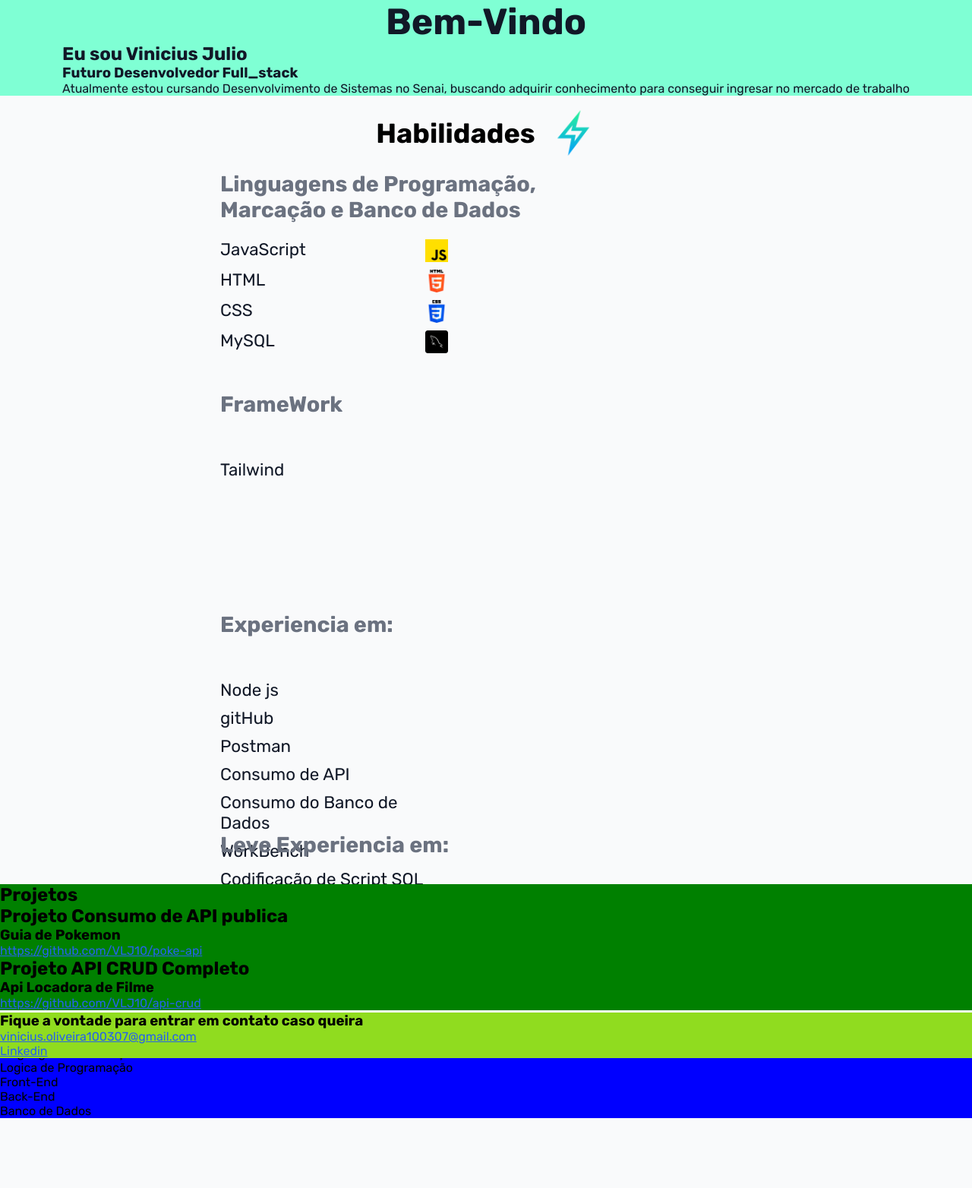
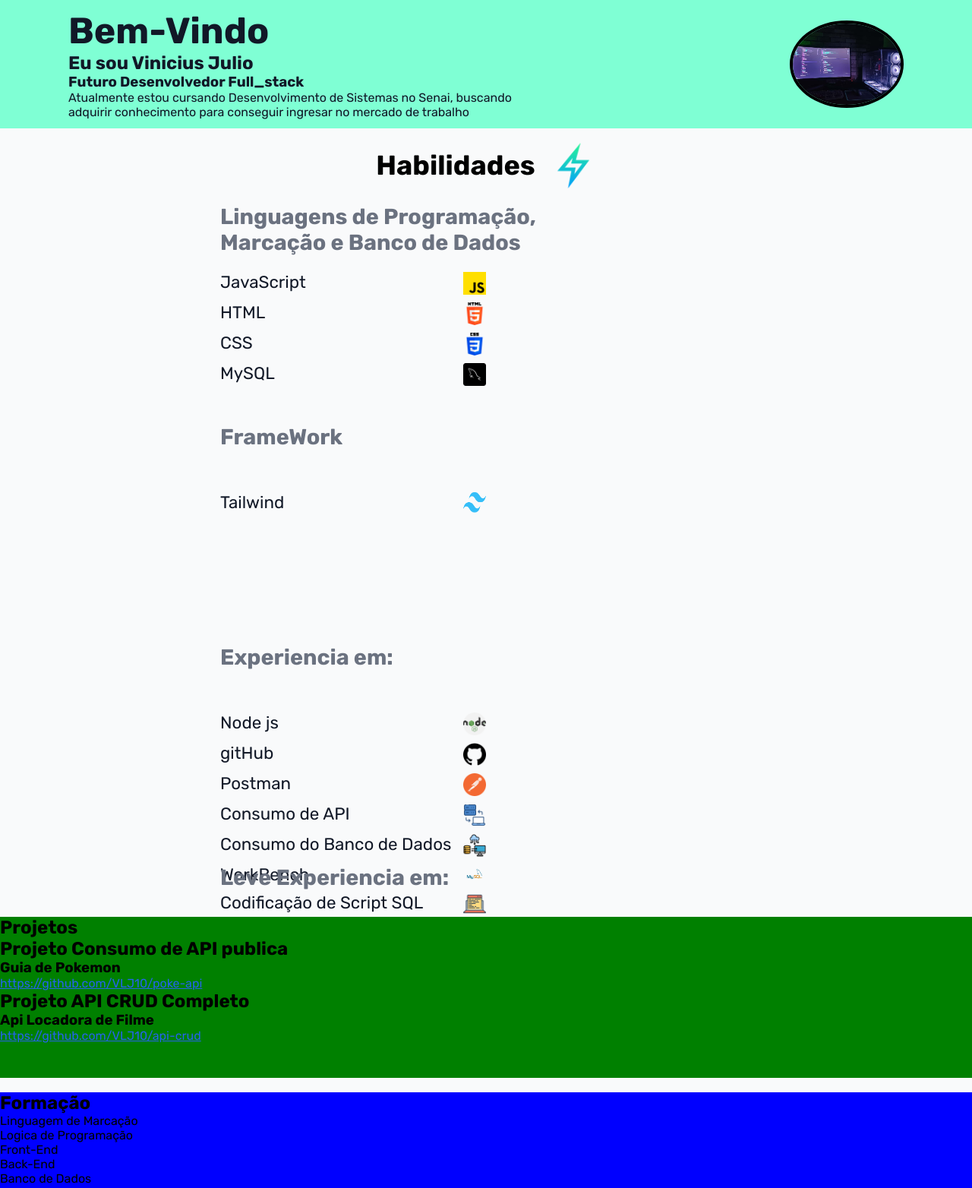
Before and after one commit to VLJ10/protifolio, a plain HTML site: page index.html in a window 1280 px wide. Shown: the top 1564 px of the page at 76% size. Before the commit the page ends 1472 px from the top, so only its background shows below. Drawn offline with Linux system fonts and the light colour scheme.

Commit message:
header atualizado

```diff
--- a/index.html
+++ b/index.html
@@ -15,8 +15,9 @@
 
 <body>
     <header>
-        <h1>Bem-Vindo</h1>
+
         <div class="container_header">
+            <h1>Bem-Vindo</h1>
             <div class="minha_descricao">
                 <h2>Eu sou Vinicius Julio</h2>
                 <h3>Futuro Desenvolvedor Full_stack</h3>
@@ -26,6 +27,7 @@
                 conseguir ingresar no mercado de trabalho</p>
         </div>
 
+        <img src="./img/fotopc.jpeg" alt="">
 
     </header>
     <br>
@@ -50,28 +52,28 @@
                 <div class="listas">
                     <h2>FrameWork</h2>
                 <ul>
-                    <li>Tailwind</li>
+                    <li>Tailwind <img src="./img/Tailwind_CSS_Logo.svg.png" alt=""></li>
                 </ul>
 
                 </div>
                 <div class="listas">
                     <h2>Experiencia em:</h2>
                 <ul>
-                    <li>Node js</li>
-                    <li>gitHub</li>
-                    <li>Postman</li>
-                    <li>Consumo de API</li>
-                    <li>Consumo do Banco de Dados</li>
-                    <li>WorkBench</li>
-                    <li>Codificação de Script SQL</li>
+                    <li>Node js <img src="./img/nodejs.png" alt=""></li>
+                    <li>gitHub <img src="./img/github.png" alt=""></li>
+                    <li>Postman <img src="./img/postman.png" alt=""></li>
+                    <li>Consumo de API <img src="./img/consumo_api.png" alt=""></li>
+                    <li>Consumo do Banco de Dados <img src="./img/consumo_banco.png" alt=""></li>
+                    <li>WorkBench <img src="./img/workbench.png" alt=""></li>
+                    <li>Codificação de Script SQL <img src="./img/script.png" alt=""></li>
                 </ul>
                 </div>
                 <div class="listas">
                     <h2>Leve Experiencia em:</h2>
                 <ul>
-                    <li>Modelagem de Banco de Dados</li>
-                    <li>Java</li>
-                    <li>C++</li>
+                    <li>Modelagem de Banco de Dados <img src="./img/modelagem.png" alt=""></li>
+                    <li>Java <img src="./img/java.png" alt=""></li>
+                    <li>C++  <img src="./img/c-.png" alt=""></li>
                 </ul>
                 </div>
 
--- a/style.css
+++ b/style.css
@@ -15,7 +15,7 @@
 }
 body{
     background-color: var(--color-background);
-    height: 165vh;
+    height: 215vh;
     font-family: 'Rubik', sans-serif;
     display: flex;
     flex-direction: column;
@@ -24,9 +24,9 @@ body{
 header{
     display: flex;
     background-color: aquamarine;
-    height: 150px;
+    height: 240px;
     width: 100%;
-    flex-direction: column;
+
     align-items: center;
     justify-content: center;
     color: var(--color-primary);
@@ -34,9 +34,19 @@ header{
 header h1{
     font-size: 3rem;
 }
+header p{
+    width: 600px;
+}
+header img{
+    width: 150px;
+    height: auto;
+    border-radius: 50%;
+    border: #000000 4px solid;
+    margin-left: 350px;
+}
 
 main{
-    height: 90%;
+    height: 85%;
     width: 100%;
 
     display: flex;
@@ -95,10 +105,11 @@ main{
     font-size: 1.4rem;
     display: flex;
     justify-content: space-between;
-    width: 300px;
+    width: 350px;
 }
 .listas ul li img{
    width: 30px;
+   height: auto;
 }
 
 .section2 {
```
Also changed, not shown: img/Tailwind_CSS_Logo.svg.png (added), img/consumo_api.png (added), img/consumo_banco.png (added), img/fotopc.jpeg (added), img/github.png (added), img/modelagem.png (added), img/nodejs.png (added), img/postman.png (added), img/script.png (added), img/workbench.png (added).
